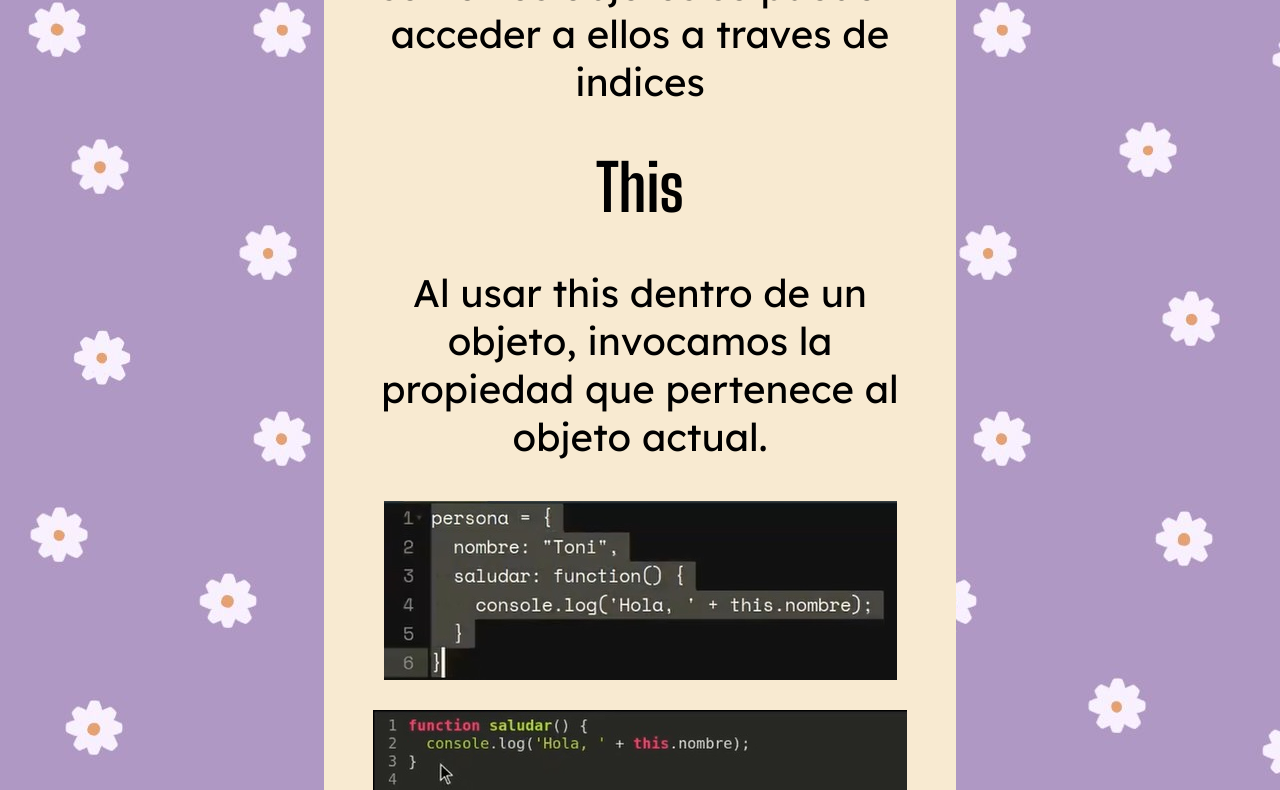
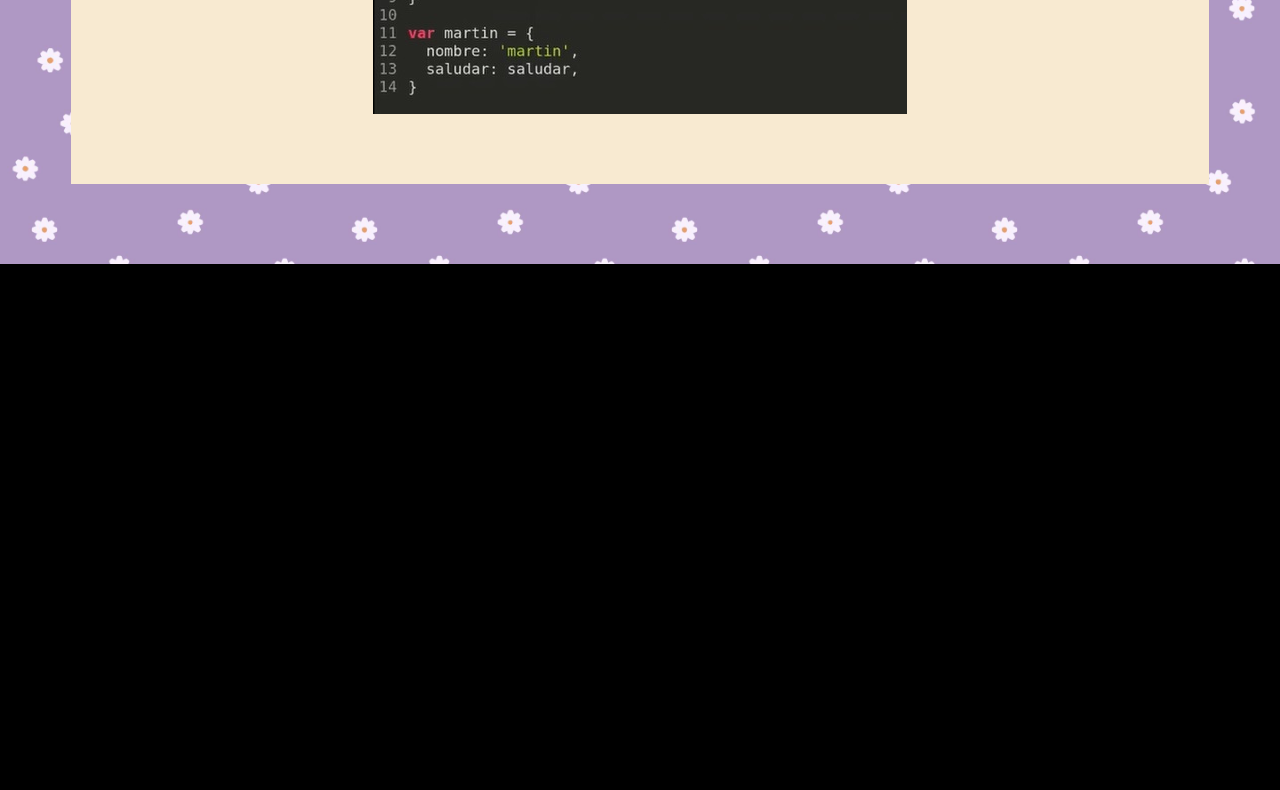
Before and after one commit to Orianamartina/Apuntes, a plain HTML site: page Objetos/indexObjetos.html in a window 1280 px wide. Shown: the part 1768-2558 px from the top of the page. After the commit the page ends 2032 px from the top, so only its background shows below. Drawn offline with Linux system fonts and the light colour scheme.

Commit message:
maslindoa

```diff
--- a/02Clases/02styleClases.css
+++ b/ApuntesStyle.css
@@ -18,29 +18,30 @@
     --strongerFont: 'Big Shoulders Display', cursive;
 
 }
+ /* celular */
 
 body{
     background-color: black;
-    background-image: url("../94b15730f9b1d2587e9a36fc9d2a9465.jpg");
-}
+    background-image: url("94b15730f9b1d2587e9a36fc9d2a9465.jpg");
+    background-repeat:repeat;
+    background-size: 25%;
 
-.container{
-    display: flex;
-    align-items: center;
 
 }
 
+
 .apuntes{
-    max-width: 50%;
+    width: 90%;
     margin: auto;
     background-color: #F8EAD1;
-
-
-
+    padding-top: 5vh;
+    padding-bottom: 5vh;
+    margin-top: 10vh;
+    margin-bottom: 10vh;
 
 }
 h1{
-    font-size: 7vw;
+    font-size: 10vw;
     font-family: var(--strongerFont);
     text-align: center;
 
@@ -57,12 +58,11 @@ h1{
     margin: auto;
     margin-top: 30px;
     margin-bottom: 30px;
-    max-width: 90%;
- }
+    max-width: 70%;
+}
 
- @media (max-width: 1000px){
-    .apuntes{
-        max-width: 90%;
-
+@media (min-width: 700px){
+    h1{
+        font-size: 5vw;
     }
 }
--- a/MainIndexStyle.css
+++ b/MainIndexStyle.css
@@ -37,7 +37,7 @@ body{
     background-color: black;
     background-image: url("94b15730f9b1d2587e9a36fc9d2a9465.jpg");
     background-repeat: repeat;
-    background-size: contain;
+    background-size: 25%;
 
 }
 
@@ -56,11 +56,11 @@ body{
     max-width: 80%;
     padding: 50px;
     margin: auto;
-    margin-top: 60px;
+    margin-top:10vh;
     background-color: #F8EAD1;
     font-family: var(--strongerFont);
     justify-content: space-between;
-    border-radius: 34px/28px;
+
 
 }
 .botonesprep{
@@ -97,7 +97,7 @@ body{
     font-size: 20px;
     text-align: center;
 
-    color: #714E1B;
+    color: black;
     margin: auto;
 
 }
@@ -140,7 +140,7 @@ body{
     .boton{
         margin-bottom: 10px;
         max-height: 20px;
-        font-size: 15px;
+        font-size: 2vw;
         padding: 5px;
         max-width: 40%
 
@@ -150,6 +150,7 @@ body{
 @media (max-width: 500px){
 
     .boton{
-        max-width: 70%;
+        width: 40vw;
+        font-size: 3vw;
     }
 }
--- a/Objetos/01styleObjetos.css
+++ /dev/null
@@ -1,69 +0,0 @@
-@import url('https://fonts.googleapis.com/css2?family=Lexend+Deca&display=swap');
-@import url('https://fonts.googleapis.com/css2?family=Big+Shoulders+Display:wght@700&display=swap');
-
-:root{
-    /* colores */
-    --Cyan : #7FF1E4;
-    --Orange: #F5B041 ;
-    --Cream: #F8EAD1 ;
-    --white: #ffffff;
-    --Black: #000000;
-    --Pink: #FDCCC6;
-    --Lavender: #C78EDF;
-    --LavenderBluish: #8E9EDF ;
-
-    /* Fonts */
-
-    --LightFont: 'Lexend Deca', sans-serif;
-    --strongerFont: 'Big Shoulders Display', cursive;
-
-}
-
-body{
-    background-color: black;
-    background-image: url("../94b15730f9b1d2587e9a36fc9d2a9465.jpg");
-}
-
-.container1{
-    display: flex;
-    align-items: center;
-}
-
-.ApuntesObjetos{
-    width: 50%;
-    margin: auto;
-    background-color: #F8EAD1;
-
-
-}
-h1{
-    font-size: 5vw;
-    font-family: var(--strongerFont);
-    text-align: center;
-
-}
-.text1{
-    text-align: center;
-    font-family: var(--LightFont);
-    margin: 40px;
-    font-size: 3vw;
-
-}
-.img1{
-    display: block;
-    margin: auto;
-    margin-top: 30px;
-    margin-bottom: 30px;
-    max-width: 90%;
-}
-
-@media (max-width: 1000px){
-    .ApuntesObjetos{
-        width: 80%;
-    }
-
-
-    .img1{
-        max-width: 80%;
-    }
-}
--- a/Objetos/indexObjetos.html
+++ b/Objetos/indexObjetos.html
@@ -3,7 +3,7 @@
 <head>
   <meta charset="UTF-8">
   <meta name="viewport" content="width=device-width, initial-scale=1.0"> <!-- displays site properly based on user's device -->
-  <link rel="stylesheet" type="text/css" href="01styleObjetos.css">
+  <link rel="stylesheet" type="text/css" href="../ApuntesStyle.css">
 
   <title>Full Stack Apuntes.</title>
 
@@ -12,7 +12,7 @@
 <body>
 
     <div class="container1">
-        <div class="ApuntesObjetos">
+        <div class="apuntes">
             <h1>
                 Objetos
             </h1>
```
Also changed, not shown: 02Clases/02IndexClases.html (+3 -4 lines).
